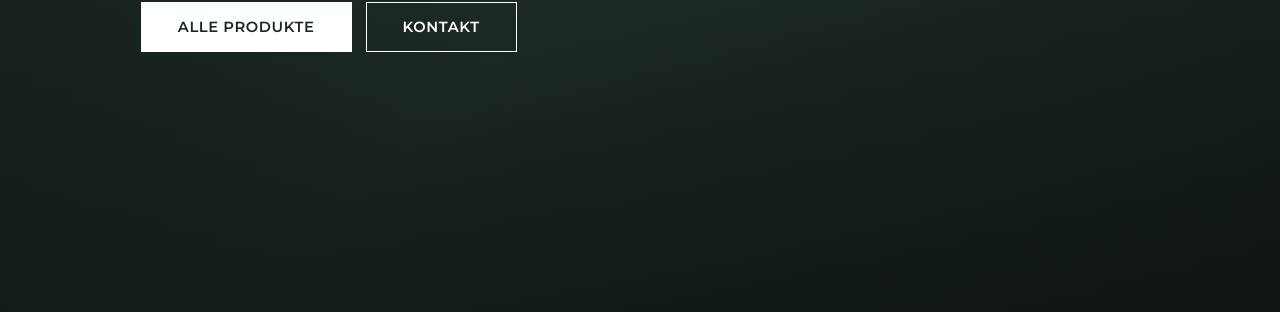
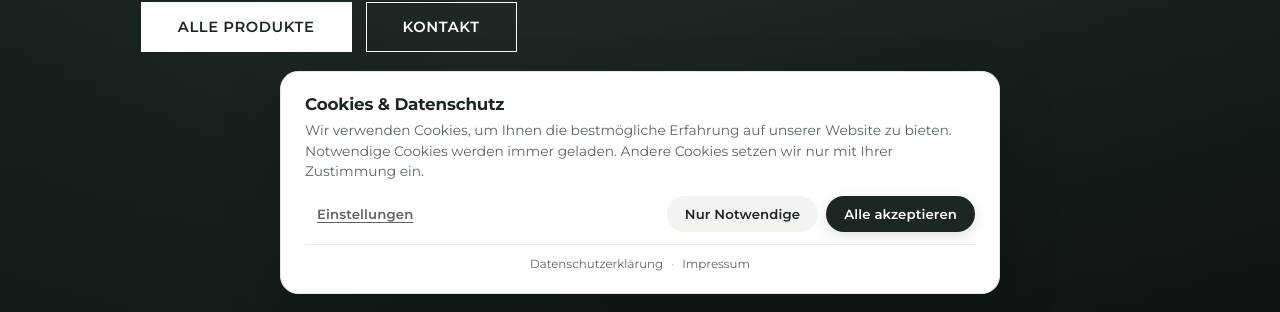
Before and after one commit to buse191213-cmd/inkii, a Next.js app: page / in a window 1280 px wide. Shown: the part 488-800 px from the top of the page. Built offline with nearby package versions, Linux system fonts and the light colour scheme; no server answers; the database is empty.

Commit message:
Add GDPR cookie consent banner (DE/EN/TR)

```diff
--- a/src/app/globals.css
+++ b/src/app/globals.css
@@ -2329,3 +2329,57 @@ body:has(.home-services) footer.site{margin-top:0}
   color:#1c2722;letter-spacing:-.5px;line-height:1}
 .mkt-rate-lbl{font-size:6.5px;color:#7a857f;letter-spacing:.4px;margin-top:1px;
   font-family:ui-sans-serif,system-ui;font-weight:600}
+
+/* === Cookie Banner === */
+.cookie-banner{position:fixed;bottom:18px;left:50%;transform:translateX(-50%);
+  z-index:9999;width:min(720px,calc(100% - 36px));
+  background:#fff;border:1px solid #e3e6df;border-radius:18px;
+  box-shadow:0 24px 60px rgba(0,0,0,.18);
+  animation:cookie-slide-up .4s ease}
+@keyframes cookie-slide-up{
+  from{opacity:0;transform:translate(-50%,30px)}
+  to{opacity:1;transform:translate(-50%,0)}
+}
+.cookie-inner{padding:22px 24px}
+.cookie-head{margin-bottom:14px}
+.cookie-h{font-family:var(--display);font-weight:700;font-size:1.05rem;
+  color:#1c2722;margin:0 0 6px;letter-spacing:-.01em}
+.cookie-p{font-size:.86rem;line-height:1.5;color:#5a6660;margin:0}
+.cookie-details{display:flex;flex-direction:column;gap:10px;
+  margin:14px 0;padding:14px;background:#f7f8f5;border-radius:10px}
+.cookie-row{display:flex;align-items:flex-start;gap:10px;cursor:pointer;
+  padding:6px 4px}
+.cookie-row input{margin-top:3px;accent-color:#3f9c5c;flex-shrink:0;
+  width:16px;height:16px;cursor:pointer}
+.cookie-row-disabled{cursor:not-allowed;opacity:.7}
+.cookie-row-disabled input{cursor:not-allowed}
+.cookie-row-h{font-weight:700;font-size:.85rem;color:#1c2722;line-height:1.3}
+.cookie-row-d{font-size:.76rem;line-height:1.45;color:#7a857f;margin-top:2px}
+.cookie-actions{display:flex;flex-wrap:wrap;gap:8px;justify-content:flex-end;
+  align-items:center;margin-top:6px}
+.cookie-btn{font-family:var(--body);font-weight:600;font-size:.83rem;
+  padding:10px 18px;border-radius:999px;border:none;cursor:pointer;
+  transition:.2s;letter-spacing:.01em}
+.cookie-btn-link{background:transparent;color:#5a6660;padding:10px 12px;
+  text-decoration:underline;text-underline-offset:3px;margin-right:auto}
+.cookie-btn-link:hover{color:#1c2722}
+.cookie-btn-ghost{background:#f1f4ef;color:#1c2722}
+.cookie-btn-ghost:hover{background:#e3e6df}
+.cookie-btn-primary{background:#1c2722;color:#fff;
+  box-shadow:0 4px 14px rgba(0,0,0,.12)}
+.cookie-btn-primary:hover{background:#3f9c5c}
+.cookie-legal{display:flex;gap:8px;align-items:center;justify-content:center;
+  font-size:.74rem;color:#9ea7a2;margin-top:12px;padding-top:12px;
+  border-top:1px solid #e8eae3}
+.cookie-legal a{color:#5a6660;text-decoration:none;transition:.15s}
+.cookie-legal a:hover{color:#1c2722;text-decoration:underline}
+
+@media(max-width:600px){
+  .cookie-banner{bottom:12px;width:calc(100% - 24px);border-radius:14px}
+  .cookie-inner{padding:18px 18px}
+  .cookie-h{font-size:1rem}
+  .cookie-p{font-size:.82rem}
+  .cookie-actions{flex-direction:column;align-items:stretch;gap:6px}
+  .cookie-btn-link{margin-right:0;text-align:center}
+  .cookie-btn{width:100%}
+}
--- a/src/app/layout.tsx
+++ b/src/app/layout.tsx
@@ -2,8 +2,10 @@ import type { Metadata } from "next";
 import { Montserrat } from "next/font/google";
 import { SITE_URL } from "@/lib/site";
 import { getLocale } from "@/lib/i18n-server";
+import { getDictionary } from "@/dictionaries";
 import { organizationSchema } from "@/lib/schema";
 import JsonLd from "@/components/JsonLd";
+import CookieBanner from "@/components/CookieBanner";
 import "./globals.css";
 
 const display = Montserrat({
@@ -55,10 +57,12 @@ export default async function RootLayout({
   children: React.ReactNode;
 }) {
   const locale = await getLocale();
+  const d = getDictionary(locale);
   return (
     <html lang={locale} className={`${display.variable} ${body.variable}`}>
       <body>
         {children}
+        <CookieBanner dict={d.cookie} />
         <JsonLd data={organizationSchema()} />
       </body>
     </html>
--- /dev/null
+++ b/src/components/CookieBanner.tsx
@@ -0,0 +1,142 @@
+"use client";
+import { useState, useEffect } from "react";
+import Link from "next/link";
+
+const STORAGE_KEY = "inkii-cookie-consent-v1";
+
+type CookieDict = {
+  title: string;
+  text: string;
+  acceptAll: string;
+  acceptNecessary: string;
+  customize: string;
+  save: string;
+  necessary: string;
+  necessaryDesc: string;
+  analytics: string;
+  analyticsDesc: string;
+  marketing: string;
+  marketingDesc: string;
+  privacy: string;
+  imprint: string;
+};
+
+export default function CookieBanner({ dict }: { dict: CookieDict }) {
+  const [show, setShow] = useState(false);
+  const [details, setDetails] = useState(false);
+  const [analytics, setAnalytics] = useState(false);
+  const [marketing, setMarketing] = useState(false);
+
+  useEffect(() => {
+    try {
+      const saved = localStorage.getItem(STORAGE_KEY);
+      if (!saved) setShow(true);
+    } catch {
+      // localStorage nicht verfügbar — Banner zeigen
+      setShow(true);
+    }
+  }, []);
+
+  const save = (a: boolean, m: boolean) => {
+    try {
+      localStorage.setItem(
+        STORAGE_KEY,
+        JSON.stringify({
+          necessary: true,
+          analytics: a,
+          marketing: m,
+          timestamp: new Date().toISOString(),
+        })
+      );
+    } catch {}
+    setShow(false);
+  };
+
+  if (!show) return null;
+
+  return (
+    <div className="cookie-banner" role="dialog" aria-label={dict.title}>
+      <div className="cookie-inner">
+        <div className="cookie-head">
+          <h3 className="cookie-h">{dict.title}</h3>
+          <p className="cookie-p">{dict.text}</p>
+        </div>
+
+        {details && (
+          <div className="cookie-details">
+            <label className="cookie-row cookie-row-disabled">
+              <input type="checkbox" checked disabled />
+              <div>
+                <div className="cookie-row-h">{dict.necessary}</div>
+                <div className="cookie-row-d">{dict.necessaryDesc}</div>
+              </div>
+            </label>
+            <label className="cookie-row">
+              <input
+                type="checkbox"
+                checked={analytics}
+                onChange={(e) => setAnalytics(e.target.checked)}
+              />
+              <div>
+                <div className="cookie-row-h">{dict.analytics}</div>
+                <div className="cookie-row-d">{dict.analyticsDesc}</div>
+              </div>
+            </label>
+            <label className="cookie-row">
+              <input
+                type="checkbox"
+                checked={marketing}
+                onChange={(e) => setMarketing(e.target.checked)}
+              />
+              <div>
+                <div className="cookie-row-h">{dict.marketing}</div>
+                <div className="cookie-row-d">{dict.marketingDesc}</div>
+              </div>
+            </label>
+          </div>
+        )}
+
+        <div className="cookie-actions">
+          {!details && (
+            <button
+              type="button"
+              className="cookie-btn cookie-btn-link"
+              onClick={() => setDetails(true)}
+            >
+              {dict.customize}
+            </button>
+          )}
+          {details && (
+            <button
+              type="button"
+              className="cookie-btn cookie-btn-link"
+              onClick={() => save(analytics, marketing)}
+            >
+              {dict.save}
+            </button>
+          )}
+          <button
+            type="button"
+            className="cookie-btn cookie-btn-ghost"
+            onClick={() => save(false, false)}
+          >
+            {dict.acceptNecessary}
+          </button>
+          <button
+            type="button"
+            className="cookie-btn cookie-btn-primary"
+            onClick={() => save(true, true)}
+          >
+            {dict.acceptAll}
+          </button>
+        </div>
+
+        <div className="cookie-legal">
+          <Link href="/datenschutz">{dict.privacy}</Link>
+          <span>·</span>
+          <Link href="/impressum">{dict.imprint}</Link>
+        </div>
+      </div>
+    </div>
+  );
+}
--- a/src/dictionaries/de.ts
+++ b/src/dictionaries/de.ts
@@ -422,6 +422,22 @@ const de: Dictionary = {
     ctaH: "Lassen Sie Ihre Marke wachsen.",
     ctaP: "Kostenlose Strategie-Beratung in 24 Stunden.",
   },
+  cookie: {
+    title: "Cookies & Datenschutz",
+    text: "Wir verwenden Cookies, um Ihnen die bestmögliche Erfahrung auf unserer Website zu bieten. Notwendige Cookies werden immer geladen. Andere Cookies setzen wir nur mit Ihrer Zustimmung ein.",
+    acceptAll: "Alle akzeptieren",
+    acceptNecessary: "Nur Notwendige",
+    customize: "Einstellungen",
+    save: "Auswahl speichern",
+    necessary: "Notwendig",
+    necessaryDesc: "Für den Betrieb der Website erforderlich (z. B. Spracheinstellung, Merkliste).",
+    analytics: "Statistiken",
+    analyticsDesc: "Helfen uns zu verstehen, wie Sie die Website nutzen.",
+    marketing: "Marketing",
+    marketingDesc: "Werden verwendet, um personalisierte Inhalte und Werbung anzuzeigen.",
+    privacy: "Datenschutzerklärung",
+    imprint: "Impressum",
+  },
 };
 
 export default de;
--- a/src/dictionaries/en.ts
+++ b/src/dictionaries/en.ts
@@ -422,6 +422,22 @@ const en: Dictionary = {
     ctaH: "Let your brand grow.",
     ctaP: "Free strategy consultation within 24 hours.",
   },
+  cookie: {
+    title: "Cookies & Privacy",
+    text: "We use cookies to give you the best experience on our website. Necessary cookies are always loaded. Other cookies are only set with your consent.",
+    acceptAll: "Accept all",
+    acceptNecessary: "Only necessary",
+    customize: "Settings",
+    save: "Save selection",
+    necessary: "Necessary",
+    necessaryDesc: "Required to operate the website (e.g. language settings, wishlist).",
+    analytics: "Statistics",
+    analyticsDesc: "Help us understand how you use the website.",
+    marketing: "Marketing",
+    marketingDesc: "Used to display personalized content and ads.",
+    privacy: "Privacy policy",
+    imprint: "Imprint",
+  },
 };
 
 export default en;
--- a/src/dictionaries/tr.ts
+++ b/src/dictionaries/tr.ts
@@ -422,6 +422,22 @@ const tr: Dictionary = {
     ctaH: "Markanızı büyütelim.",
     ctaP: "24 saat içinde ücretsiz strateji danışmanlığı.",
   },
+  cookie: {
+    title: "Çerezler ve Gizlilik",
+    text: "Web sitemizde en iyi deneyimi sunmak için çerezler kullanıyoruz. Zorunlu çerezler her zaman yüklenir. Diğer çerezleri yalnızca onayınızla kullanırız.",
+    acceptAll: "Tümünü kabul et",
+    acceptNecessary: "Sadece zorunlu",
+    customize: "Ayarlar",
+    save: "Seçimi kaydet",
+    necessary: "Zorunlu",
+    necessaryDesc: "Sitenin çalışması için gereklidir (dil ayarı, favori listesi vb.).",
+    analytics: "İstatistik",
+    analyticsDesc: "Siteyi nasıl kullandığınızı anlamamıza yardımcı olur.",
+    marketing: "Pazarlama",
+    marketingDesc: "Kişiselleştirilmiş içerik ve reklam göstermek için kullanılır.",
+    privacy: "Gizlilik politikası",
+    imprint: "Künye",
+  },
 };
 
 export default tr;
```
Also changed, not shown: src/dictionaries/types.ts (+16 -0 lines), 1 other file (tests, documents, lock files or other folders).
